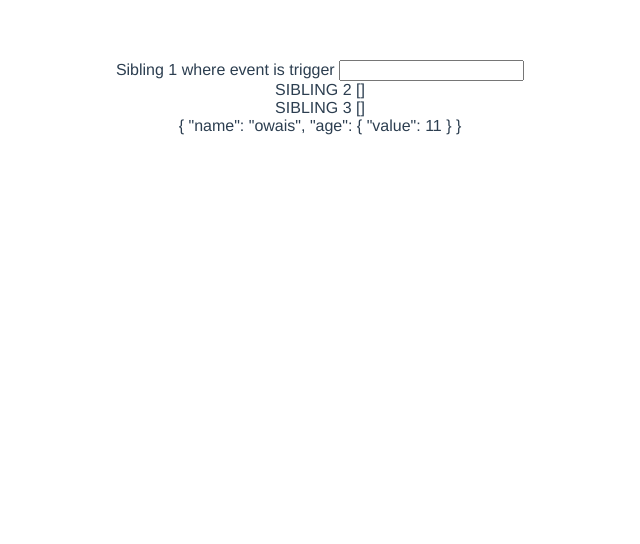
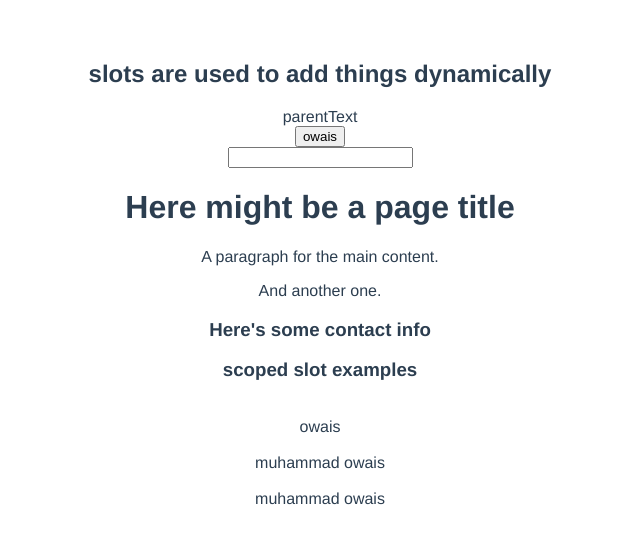
Before and after one commit to Owais897/nisum-vue-session, a Vue app: page / in a window 1280 px wide. Shown: the top 544 px of the page, without its empty margins (320-960 px from the left). Built offline with nearby package versions, Linux system fonts and the light colour scheme.

Commit message:
changes in slot examples

```diff
--- a/src/App.vue
+++ b/src/App.vue
@@ -5,10 +5,10 @@
     <!-- <HandlingInputs /> -->
     <!-- <Form /> -->
     <!-- <Parent /> -->
-    <Sibling1 />
+    <!-- <Sibling1 />
     <Sibling2 />
-    <Sibling3 />
-    <!-- <Slots /> -->
+    <Sibling3 /> -->
+    <Slots />
   </div>
 </template>
 
@@ -17,10 +17,10 @@
 // import HandlingInputs from "./components/handlingInputs.vue";
 // import Form from "./components/Form.vue";
 // import Parent from "./components/Parent.vue";
-import Sibling1 from "./components/Sibling1.vue";
-import Sibling2 from "./components/Sibling2.vue";
-import Sibling3 from "./components/Sibling3.vue";
-// import Slots from "./components/Slots.vue";
+// import Sibling1 from "./components/Sibling1.vue";
+// import Sibling2 from "./components/Sibling2.vue";
+// import Sibling3 from "./components/Sibling3.vue";
+import Slots from "./components/Slots.vue";
 
 export default {
   name: "App",
@@ -29,10 +29,10 @@ export default {
     // HandlingInputs,
     // Form,
     // Parent,
-    Sibling1,
-    Sibling2,
-    Sibling3,
-    // Slots,
+    // Sibling1,
+    // Sibling2,
+    // Sibling3,
+    Slots,
   },
 };
 </script>
--- a/src/components/Sibling3.vue
+++ b/src/components/Sibling3.vue
@@ -42,6 +42,7 @@ export default {
         console.log("b: ", b);
       },
       deep: true,
+      immediate: true,
     },
   },
 };
--- a/src/components/SlotE3.vue
+++ b/src/components/SlotE3.vue
@@ -1,6 +1,5 @@
 <template>
   <div>
-    scoped slot examples
     <br />
     <slot name="scoped" :user1="user1" :user2="user2"> {{ user1.name }}</slot>
   </div>
@@ -15,7 +14,7 @@ export default {
         name: "owais",
       },
       user2: {
-        name: "zain",
+        name: "muhammad owais",
       },
     };
   },
--- a/src/components/Slots.vue
+++ b/src/components/Slots.vue
@@ -1,5 +1,8 @@
 <template>
   <div>
+    <h2>
+      slots are used to add things dynamically
+    </h2>
     <SlotE1> parentText </SlotE1>
     <SlotE1> <button>owais</button> </SlotE1>
     <SlotE1> <input type="text" /> </SlotE1>
@@ -16,6 +19,12 @@
         <h1>Here might be a page title</h1>
       </template>
     </SlotE2>
+    <h3>
+      scoped slot examples
+    </h3>
+    <SlotE3>
+      <template #scoped> </template>
+    </SlotE3>
     <SlotE3>
       <template #scoped="user">
         {{ user.user2.name }}
```
Also changed, not shown: 1 other file (tests, documents, lock files or other folders).
